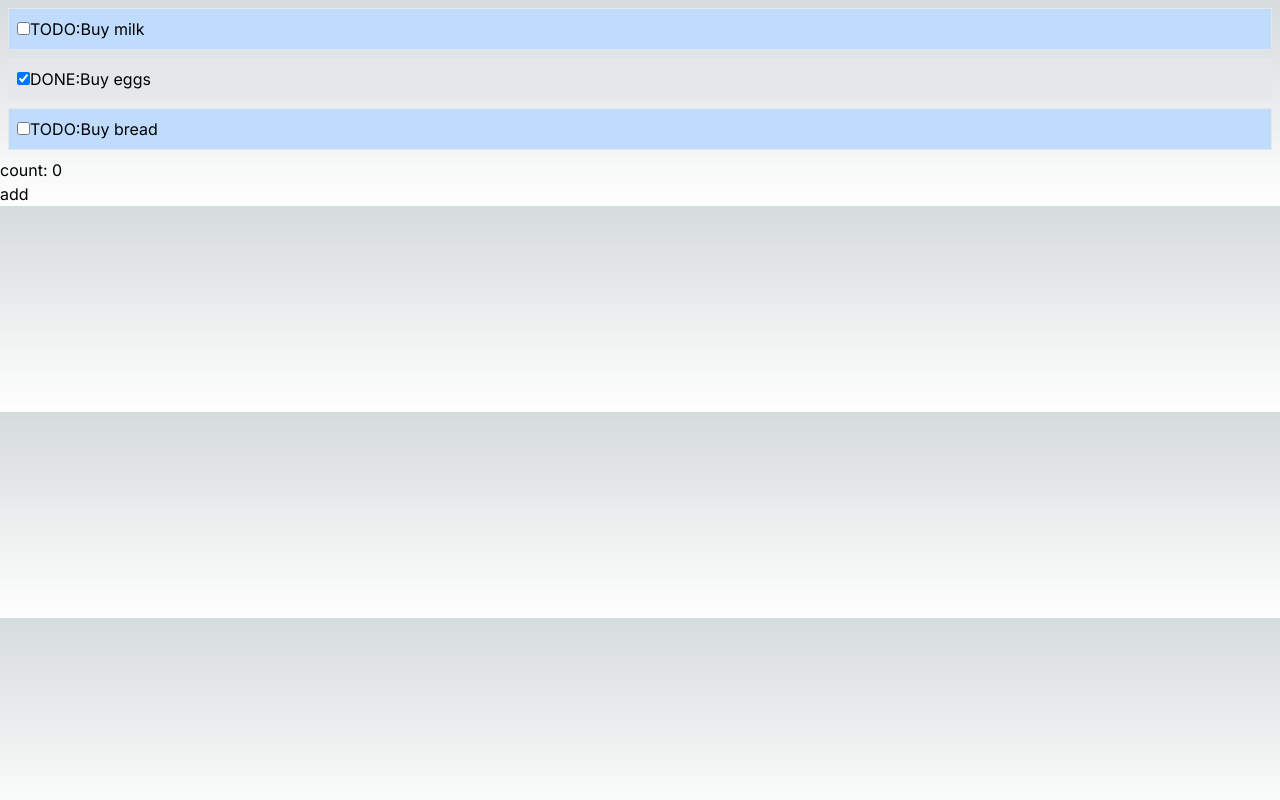
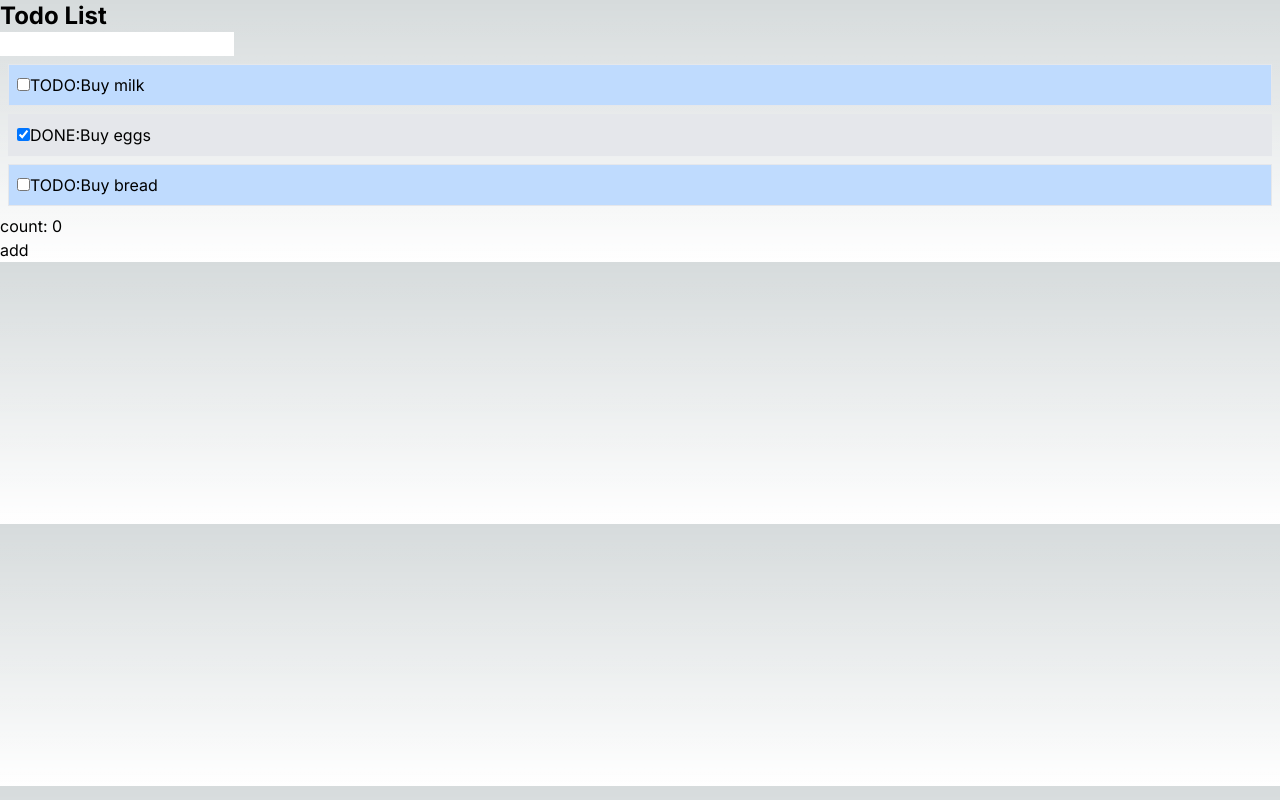
Before and after one commit to ielvisd/typed-react-hooks, a Next.js app: page / in a window 1280 px wide. Built offline with nearby package versions, Linux system fonts and the light colour scheme.

Commit message:
input with onChange and useState

```diff
--- a/app/page.tsx
+++ b/app/page.tsx
@@ -16,8 +16,20 @@ function App() {
     { id: 2, title: "Buy eggs", completed: true },
     { id: 3, title: "Buy bread", completed: false },
   ]);
+  const [todoTitle, setTodoTitle] = useState<string>("");
   const [count, setCount] = useState<number>(0);
   const [users, setUsers] = useState<User[] | null>(null);
+
+  // Add a new Todo item
+  // Checks the current max id and adds a new todo with an id one higher
+  function addTodo(title: string) {
+    let maxId = 0;
+    for (let todo of todos) {
+      maxId = Math.max(maxId, todo.id);
+    }
+    const newTodo: Todo = { id: maxId + 1, title: title, completed: false };
+    setTodos([...todos, newTodo]);
+  }
 
   const inputRef = useRef<HTMLInputElement>(null);
 
@@ -38,7 +50,18 @@ function App() {
 
   return (
     <div className="max-w-600px mx-auto">
-      {/* A list of todos */}
+      <h1 className="text-2xl font-bold">Todo List</h1>
+      {/* Form to add a new todo, using the addTodo function */}
+      <form action="">
+        <input
+          className="text-black"
+          type="text"
+          value={todoTitle}
+          onChange={(event) => setTodoTitle(event.target.value)}
+        />
+      </form>
+
+      {/* A list of todos, using .map to iterate over the list */}
       <ul className="list-none m-0 p-0 text-black">
         {todos.map((todo) => (
           <li
```
